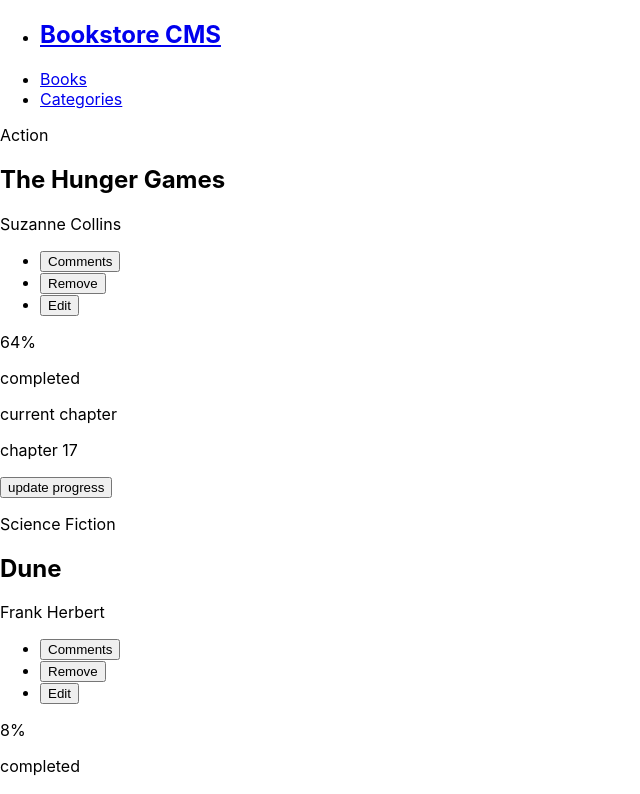
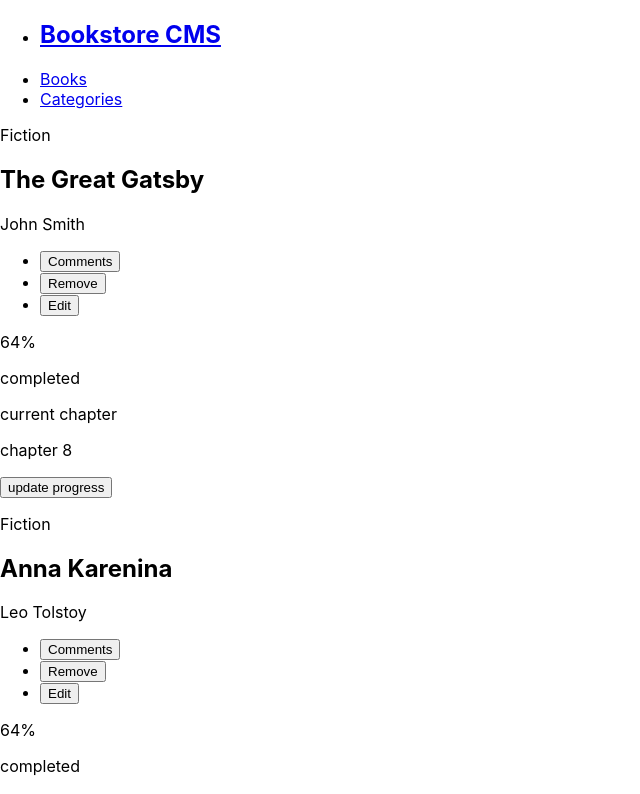
Before and after one commit to sahlminkok/BookStore, a React (Create React App) app: page / in a window 1280 px wide. Shown: the top 794 px of the page, without its empty margins (0-640 px from the left). Built offline with nearby package versions, Linux system fonts and the light colour scheme.

Commit message:
Use redux in react components

```diff
--- a/package.json
+++ b/package.json
@@ -16,6 +16,7 @@
     "react-router-dom": "^6.13.0",
     "react-scripts": "5.0.1",
     "sort-by": "^1.2.0",
+    "uuid": "^9.0.0",
     "web-vitals": "^2.1.4"
   },
   "scripts": {
--- /dev/null
+++ b/src/bookItems.js
@@ -0,0 +1,24 @@
+import { v4 as uuidv4 } from 'uuid';
+
+const bookItems = [
+  {
+    id: uuidv4(),
+    title: 'The Great Gatsby',
+    author: 'John Smith',
+    category: 'Fiction',
+  },
+  {
+    id: uuidv4(),
+    title: 'Anna Karenina',
+    author: 'Leo Tolstoy',
+    category: 'Fiction',
+  },
+  {
+    id: uuidv4(),
+    title: 'The Selfish Gene',
+    author: 'Richard Dawkins',
+    category: 'Nonfiction',
+  },
+];
+
+export default bookItems;
--- a/src/components/BookItem.js
+++ b/src/components/BookItem.js
@@ -1,18 +1,30 @@
+import { useDispatch } from 'react-redux';
 import PropTypes from 'prop-types';
+import { removeBook } from '../redux/books/booksSlice';
 
-const BookItem = ({ itemProp }) => (
+const BookItem = ({ book }) => {
+  const dispatch = useDispatch();
+
+  const handleRemoveBtn = () => {
+    dispatch(removeBook(book.id));
+  };
+
+  return (
     <div>
       <div>
-      <p>{itemProp.category}</p>
-      <h2>{itemProp.title}</h2>
-      <p>{itemProp.author}</p>
+        <p>{book.category}</p>
+        <h2>{book.title}</h2>
+        <p>{book.author}</p>
       </div>
       <ul>
         <li>
           <button type="button">Comments</button>
         </li>
         <li>
-        <button type="button">
+          <button
+            type="button"
+            onClick={handleRemoveBtn}
+          >
             Remove
           </button>
         </li>
@@ -22,27 +34,25 @@ const BookItem = ({ itemProp }) => (
       </ul>
       <div>
         <p>
-        {itemProp.completed}
-        %
+          64%
         </p>
         <p>completed</p>
       </div>
       <div>
         <p>current chapter</p>
-      <p>{itemProp.chapter}</p>
+        <p>chapter 8</p>
         <button type="button">update progress</button>
       </div>
     </div>
   );
+};
 
 BookItem.propTypes = {
-  itemProp: PropTypes.shape({
+  book: PropTypes.shape({
     id: PropTypes.number,
     title: PropTypes.string,
     author: PropTypes.string,
     category: PropTypes.string,
-    completed: PropTypes.number,
-    chapter: PropTypes.string,
   }).isRequired,
 };
 
--- a/src/components/Books.js
+++ b/src/components/Books.js
@@ -1,40 +1,11 @@
 import BooksList from './BooksList';
 import InputBook from './InputBook';
 
-const Books = () => {
-  const books = [
-    {
-      id: 1,
-      title: 'The Hunger Games',
-      author: 'Suzanne Collins',
-      category: 'Action',
-      completed: 64,
-      chapter: 'chapter 17',
-    },
-    {
-      id: 2,
-      title: 'Dune',
-      author: 'Frank Herbert',
-      category: 'Science Fiction',
-      completed: 8,
-      chapter: 'chapter 3',
-    },
-    {
-      id: 3,
-      title: 'Capital in the Twenty-First Century',
-      author: 'Suzanne Collins',
-      category: 'Science Fiction',
-      completed: 0,
-      chapter: 'chapter 1',
-    },
-  ];
-
-  return (
-    <>
-      <BooksList booksProps={books} />
-      <InputBook />
-    </>
-  );
-};
+const Books = () => (
+  <>
+    <BooksList />
+    <InputBook />
+  </>
+);
 
 export default Books;
--- a/src/components/BooksList.js
+++ b/src/components/BooksList.js
@@ -1,26 +1,20 @@
-import PropTypes from 'prop-types';
+import React from 'react';
+import { useSelector } from 'react-redux';
 import BookItem from './BookItem';
 
-const BooksList = ({ booksProps }) => {
-  if (!booksProps) {
-    return <div>You didn&apos;t insert a book yet</div>;
-  }
+const BooksList = () => {
+  const { booksList } = useSelector((store) => store.books);
+
+  // if (bookItems.length === 0) {
+  //   return <div>You didn&apos;t insert a book yet</div>;
+  // }
   return (
     <div>
-      {booksProps.map((book) => (
-        <BookItem key={book.id} itemProp={book} />
+      {booksList.map((book) => (
+        <BookItem key={book.id} book={book} />
       ))}
     </div>
   );
 };
 
-BooksList.propTypes = {
-  booksProps: PropTypes.arrayOf(PropTypes.shape({
-    id: PropTypes.number,
-    name: PropTypes.string,
-    author: PropTypes.string,
-    category: PropTypes.string,
-  })).isRequired,
-};
-
 export default BooksList;
--- a/src/components/InputBook.js
+++ b/src/components/InputBook.js
@@ -1,11 +1,53 @@
-const InputBook = () => (
-  <>
-    <form>
-      <input placeholder="Book title" />
-      <input placeholder="Author" />
-      <button type="button">Add Book</button>
-    </form>
-  </>
-);
+import React, { useState } from 'react';
+import { useDispatch } from 'react-redux';
+import { addBook } from '../redux/books/booksSlice';
+
+const InputBook = () => {
+  const dispatch = useDispatch();
+
+  const [book, setBook] = useState({
+    title: '',
+    author: '',
+  });
+
+  const handleChange = (e) => {
+    setBook((book) => ({
+      ...book,
+      [e.target.name]: e.target.value,
+    }));
+  };
+
+  const handleDispatch = (e) => {
+    e.preventDefault();
+    const info = [book.title, book.author];
+    if (info[0] !== '' || info[1] !== '') {
+      dispatch(addBook(info));
+      book.title = '';
+      book.author = '';
+    }
+  };
+
+  return (
+    <>
+      <form>
+        <input
+          type="text"
+          name="title"
+          value={book.title}
+          placeholder="Book title"
+          onChange={handleChange}
+        />
+        <input
+          type="text"
+          name="author"
+          value={book.author}
+          placeholder="Author"
+          onChange={handleChange}
+        />
+        <button type="submit" onClick={handleDispatch}>Add Book</button>
+      </form>
+    </>
+  );
+};
 
 export default InputBook;
--- a/src/redux/books/booksSlice.js
+++ b/src/redux/books/booksSlice.js
@@ -1,30 +1,30 @@
 import { createSlice } from '@reduxjs/toolkit';
+import { v4 as uuidv4 } from 'uuid';
+import bookItems from '../../bookItems';
 
 const initialState = {
-  booksList: [],
+  booksList: bookItems,
 };
 
 const booksSlice = createSlice({
-  name: 'book',
+  name: 'books',
   initialState,
   reducers: {
-    addBook: (state) => {
+    addBook: (state, action) => {
       const newBook = {
-        id: 4,
-        title: 'Book',
-        category: 'cat',
-        author: 'me',
-        completed: 45,
-        chapter: 'chapter 89',
+        id: uuidv4(),
+        title: action.payload[0],
+        category: 'Science',
+        author: action.payload[1],
       };
       state.booksList = [...state.booksList, newBook];
     },
-    removeBook: (state, id) => {
-      const bookId = id;
+    removeBook: (state, action) => {
+      const bookId = action.payload;
       state.booksList = state.booksList.filter((book) => book.id !== bookId);
     },
   },
 });
 
-export const { removeBook } = booksSlice.actions;
+export const { removeBook, addBook } = booksSlice.actions;
 export default booksSlice.reducer;
--- a/src/redux/store.js
+++ b/src/redux/store.js
@@ -4,7 +4,7 @@ import categoriesSlice from './categories/categoriesSlice';
 
 const store = configureStore({
   reducer: {
-    book: booksReducer,
+    books: booksReducer,
     categories: categoriesSlice,
   },
 });
```
Also changed, not shown: 1 other file (tests, documents, lock files or other folders). Lines whose indentation alone changed are shown as unchanged.
